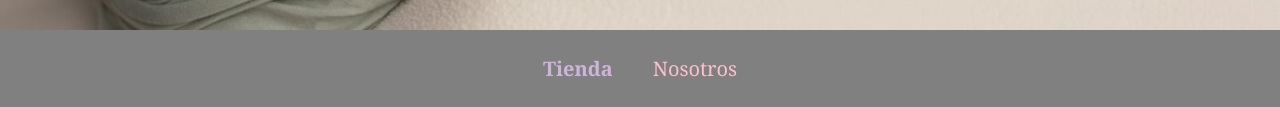
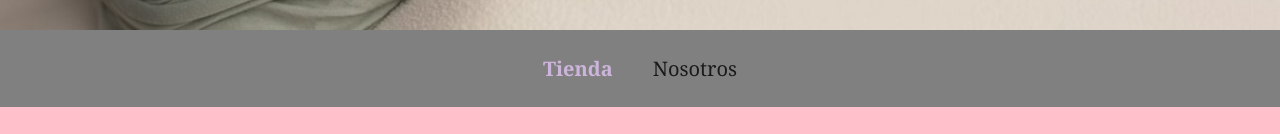
Before and after one commit to LuceroDenisse/Reflejosdefotograf-a, a plain HTML site: page index.html in a window 1280 px wide. Shown: the part 373-507 px from the top of the page. Drawn offline with Linux system fonts and the light colour scheme.

Commit message:
Update estilos.css

```diff
--- a/css/estilos.css
+++ b/css/estilos.css
@@ -53,7 +53,7 @@ nav {
 .menu {
     text-decoration: none;
     font-size: 20px;
-    color:var(--color-rosa); /* Color blanco por defecto */
+    color:var(--colorr); /* Color blanco por defecto */
     padding: 10px;
 }
 .menu.active {
```
